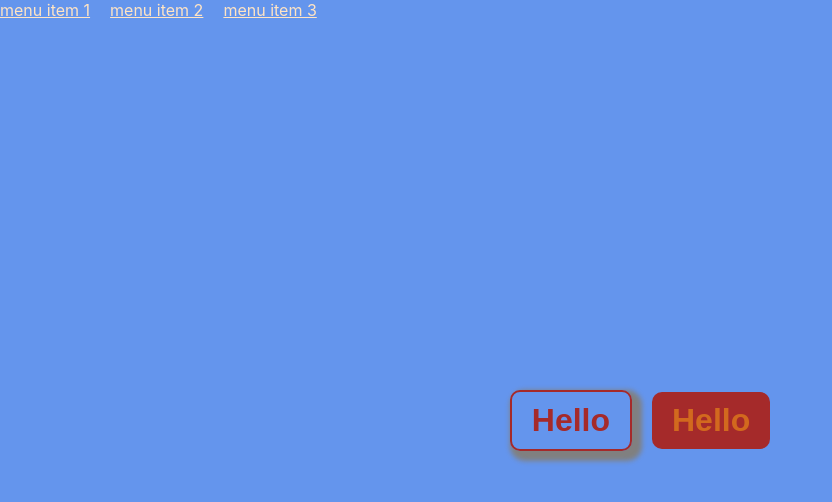
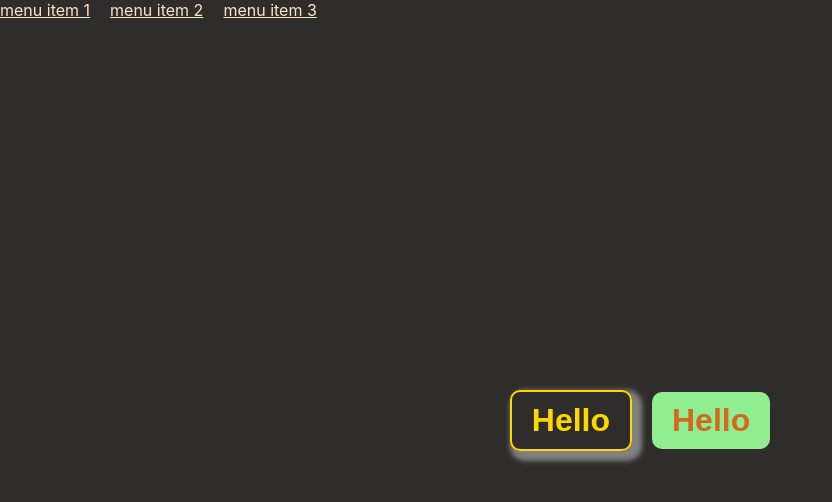
Before and after one commit to AnatolyNikol/styled_components, a React (Create React App) app: page / in a window 1280 px wide. Shown: the top 502 px of the page, without its empty margins (0-832 px from the left). Built offline with nearby package versions, Linux system fonts and the light colour scheme.

Commit message:
use theme in StyledBtn

```diff
--- a/src/App.tsx
+++ b/src/App.tsx
@@ -3,6 +3,7 @@ import styled from "styled-components";
 import {StyledBtn, SuperButton} from "./components/Button.styled";
 import {StyledLink} from "./components/Link.styled";
 import {Menu} from "./components/Menu.styled";
+import {myTheme} from "./styles/Theme.styled";
 
 function App() {
     return (
@@ -23,8 +24,8 @@ function App() {
                 {/*<StyledBtn fontSize={'30px'}>Hello</StyledBtn>*/}
                 {/*<SuperButton>SuperButton</SuperButton>*/}
 
-                <StyledBtn btnType={'primary'} active>Hello</StyledBtn>
-                <StyledBtn btnType={'outlined'}>Hello</StyledBtn>
+                <StyledBtn color={myTheme.colors.primary}  btnType={'primary'} active>Hello</StyledBtn>
+                <StyledBtn color={myTheme.colors.secondary} btnType={'outlined'}>Hello</StyledBtn>
             </Box>
         </div>
     );
--- a/src/styles/GlobalStyles.tsx
+++ b/src/styles/GlobalStyles.tsx
@@ -1,4 +1,5 @@
 import {createGlobalStyle} from "styled-components";
+import {myTheme} from "./Theme.styled";
 
 export const GlobalStyles = createGlobalStyle`
     *,
@@ -10,7 +11,7 @@ export const GlobalStyles = createGlobalStyle`
     }
 
     body {
-        background-color: cornflowerblue;
+        background-color: ${myTheme.colors.grey.dark};
         margin: 0;
         font-family: -apple-system, BlinkMacSystemFont, 'Segoe UI', 'Roboto', 'Oxygen',
         'Ubuntu', 'Cantarell', 'Fira Sans', 'Droid Sans', 'Helvetica Neue',
--- a/src/styles/Theme.styled.tsx
+++ b/src/styles/Theme.styled.tsx
@@ -1,7 +1,7 @@
 export const myTheme = {
     colors: {
         primary: 'gold',
-        secondary: 'pink',
+        secondary: 'lightgreen',
         grey: {
             dark: '#2f2c2c',
             light: '#d2d2d2'
```
